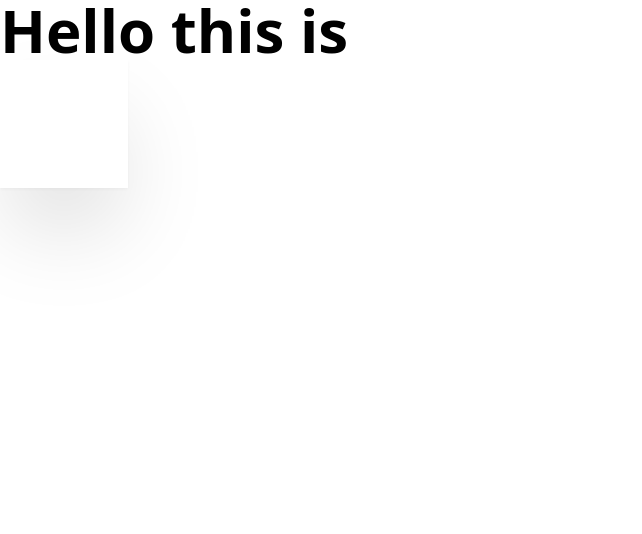
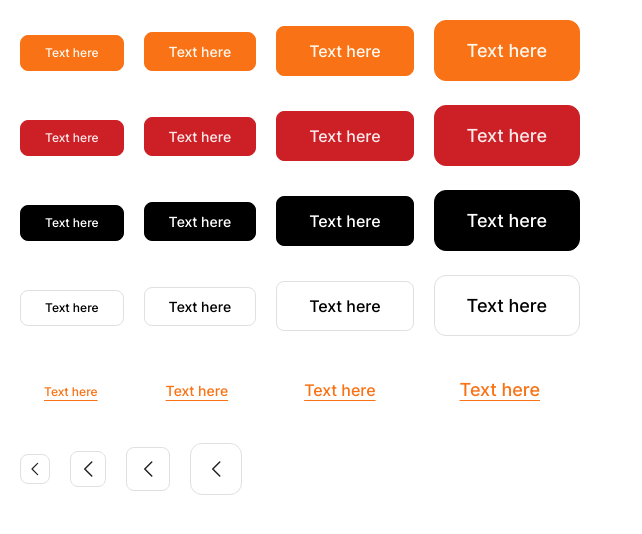
Before and after one commit to Hasnain-Shabbir/sparro-well, a Next.js app: page / in a window 1280 px wide. Shown: the top 534 px of the page, without its empty margins (0-642 px from the left). Built offline with nearby package versions, Linux system fonts and the light colour scheme; a web font is replaced by a local one.

Commit message:
feat(design-system: create button component

```diff
--- a/src/app/page.tsx
+++ b/src/app/page.tsx
@@ -1,8 +1,95 @@
+'use client';
+import { LeftArrow } from '@/assets';
+import { Button } from '@/components/ui/button';
+
 export default function Home() {
   return (
-    <div className="">
-      <h1 className="text-6xl font-bold">Hello this is</h1>
-      <div className="size-32 bg-white shadow-xl"></div>
+    <div className="space-y-6 rounded-xl p-5">
+      <div className="space-x-5">
+        <Button variant="accent" size="sm">
+          Text here
+        </Button>
+        <Button variant="accent" size="md">
+          Text here
+        </Button>
+        <Button variant="accent" size="lg">
+          Text here
+        </Button>
+        <Button variant="accent" size="xl">
+          Text here
+        </Button>
+      </div>
+      <div className="space-x-5">
+        <Button variant="danger" size="sm">
+          Text here
+        </Button>
+        <Button variant="danger" size="md">
+          Text here
+        </Button>
+        <Button variant="danger" size="lg">
+          Text here
+        </Button>
+        <Button variant="danger" size="xl">
+          Text here
+        </Button>
+      </div>
+      <div className="space-x-5">
+        <Button variant="primary" size="sm">
+          Text here
+        </Button>
+        <Button variant="primary" size="md">
+          Text here
+        </Button>
+        <Button variant="primary" size="lg">
+          Text here
+        </Button>
+        <Button variant="primary" size="xl">
+          Text here
+        </Button>
+      </div>
+      <div className="space-x-5">
+        <Button variant="secondary" size="sm">
+          Text here
+        </Button>
+        <Button variant="secondary" size="md">
+          Text here
+        </Button>
+        <Button variant="secondary" size="lg">
+          Text here
+        </Button>
+        <Button variant="secondary" size="xl">
+          Text here
+        </Button>
+      </div>
+      <div className="space-x-5">
+        <Button variant="link" size="sm" href="https://www.google.com">
+          Text here
+        </Button>
+        <Button variant="link" size="md">
+          Text here
+        </Button>
+        <Button variant="link" size="lg">
+          Text here
+        </Button>
+        <Button variant="link" size="xl">
+          Text here
+        </Button>
+      </div>
+
+      <div className="space-x-5">
+        <Button variant="icon" size="sm">
+          <LeftArrow />
+        </Button>
+        <Button variant="icon" size="md">
+          <LeftArrow />
+        </Button>
+        <Button variant="icon" size="lg">
+          <LeftArrow />
+        </Button>
+        <Button variant="icon" size="xl">
+          <LeftArrow />
+        </Button>
+      </div>
     </div>
   );
 }
--- /dev/null
+++ b/src/assets/icons/LeftArrow.tsx
@@ -0,0 +1,23 @@
+import React from 'react';
+
+const LeftArrow = () => {
+  return (
+    <svg
+      xmlns="http://www.w3.org/2000/svg"
+      width="25"
+      height="24"
+      fill="none"
+      viewBox="0 0 25 24"
+    >
+      <path
+        stroke="#222325"
+        strokeLinecap="round"
+        strokeLinejoin="round"
+        strokeWidth="1.5"
+        d="M15.75 19l-7-7 7-7"
+      ></path>
+    </svg>
+  );
+};
+
+export default LeftArrow;
--- /dev/null
+++ b/src/assets/index.ts
@@ -0,0 +1 @@
+export { default as LeftArrow } from './icons/LeftArrow';
--- /dev/null
+++ b/src/components/ui/button.tsx
@@ -0,0 +1,102 @@
+import React from 'react';
+import Link from 'next/link';
+import { Slot } from '@radix-ui/react-slot';
+import { cva, type VariantProps } from 'class-variance-authority';
+import { cn } from '@/lib/utils';
+import { tw } from '@/utils';
+
+const buttonVariants = cva(
+  tw(
+    'inline-flex items-center justify-center whitespace-nowrap rounded-lg font-inter text-sm font-medium transition-colors focus-visible:outline-none focus-visible:ring-1 focus-visible:ring-neutral-950 disabled:pointer-events-none disabled:opacity-50',
+  ),
+  {
+    variants: {
+      variant: {
+        accent: tw(
+          'border border-orange-500 bg-orange-500 text-orange-50 hover:border-orange-600 hover:bg-orange-600 active:border-orange-700 active:bg-orange-700',
+        ),
+        primary: tw(
+          'border border-black bg-black text-white hover:bg-neutral-800 active:bg-black',
+        ),
+        secondary: tw(
+          'bg-white-sm border border-neutral-200 hover:bg-neutral-50 hover:text-neutral-900 active:bg-neutral-100 active:text-neutral-900',
+        ),
+        danger: tw(
+          'border border-red-500 bg-red-500 text-red-50 hover:border-red-600 hover:bg-red-600 active:border-red-700 active:bg-red-700',
+        ),
+        link: tw(
+          'text-orange-500 underline underline-offset-4 hover:text-orange-600',
+        ),
+        icon: tw(
+          'border border-neutral-200 bg-white hover:bg-neutral-50 active:bg-neutral-100',
+        ),
+      },
+      size: {
+        default: 'px-6 py-2',
+        sm: 'px-6 py-2 text-xs',
+        md: 'px-6 py-2 text-sm',
+        lg: 'px-8 py-3 text-base',
+        xl: 'px-8 py-4 text-md rounded-xl',
+        icon: 'size-7.5',
+      },
+    },
+    defaultVariants: {
+      variant: 'accent',
+      size: 'default',
+    },
+  },
+);
+
+export interface ButtonProps
+  extends React.ButtonHTMLAttributes<HTMLButtonElement>,
+    VariantProps<typeof buttonVariants> {
+  asChild?: boolean;
+  href?: string;
+}
+
+const Button = React.forwardRef<HTMLButtonElement, ButtonProps>(
+  ({ className, variant, size, asChild = false, href, ...props }, ref) => {
+    const Comp = asChild ? Slot : 'button';
+
+    const conditionalPadding =
+      variant === 'icon' && size === 'sm'
+        ? 'p-1 size-7.5'
+        : variant === 'icon' && size === 'md'
+          ? 'p-1 size-9'
+          : variant === 'icon' && size === 'lg'
+            ? 'p-1 size-11'
+            : variant === 'icon' && size === 'xl'
+              ? 'p-1 size-12.5'
+              : '';
+
+    if (variant === 'link' && href) {
+      return (
+        <Link href={href} passHref>
+          <span
+            className={cn(
+              buttonVariants({ variant, size }),
+              conditionalPadding,
+              className,
+            )}
+            {...props}
+          />
+        </Link>
+      );
+    }
+
+    return (
+      <Comp
+        className={cn(
+          buttonVariants({ variant, size }),
+          conditionalPadding,
+          className,
+        )}
+        ref={ref}
+        {...props}
+      />
+    );
+  },
+);
+Button.displayName = 'Button';
+
+export { Button, buttonVariants };
```
